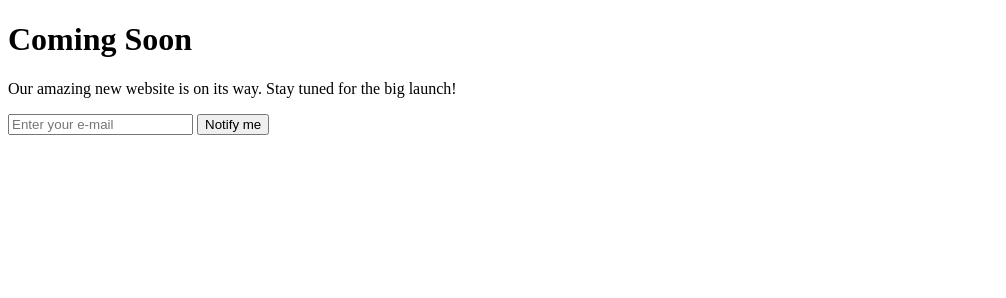
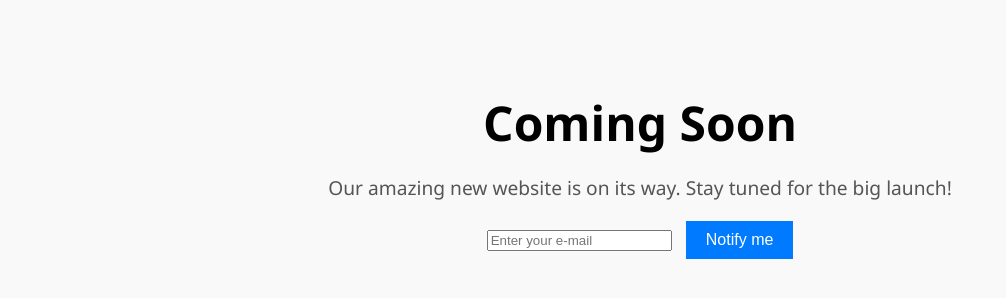
Before and after one commit to straumoy/19-Coming-Soon-Landing-Page, a plain HTML site: page index.html in a window 1280 px wide. Shown: the whole page, without its empty margins (0-1006 px from the left). Drawn offline with Linux system fonts and the light colour scheme.

Commit message:
added style

```diff
--- a/index.html
+++ b/index.html
@@ -5,6 +5,46 @@
     <meta charset="UTF-8" />
     <meta name="viewport" content="width=device-width, initial-scale=1.0" />
     <title>Coming Soon</title>
+    <!--Style copied & pasted from soruce-->
+        <style>
+        body {
+            font-family: 'Segoe UI', Tahoma, Geneva, Verdana, sans-serif;
+            background-color: #f9f9f9;
+            text-align: center;
+            padding: 50px;
+        }
+
+        h1 {
+            font-size: 3em;
+            margin-bottom: 10px;
+        }
+
+        p {
+            font-size: 1.2em;
+            color: #555;
+        }
+
+        input[type="email"] {
+            padding: 10px;
+            font-size: 1em;
+            width: 250px;
+            margin-top: 20px;
+        }
+
+        button {
+            padding: 10px 20px;
+            font-size: 1em;
+            margin-left: 10px;
+            background-color: #007BFF;
+            color: white;
+            border: none;
+            cursor: pointer;
+        }
+
+        button:hover {
+            background-color: #0056b3;
+        }
+    </style>
 </head>
 
 <body>
```
